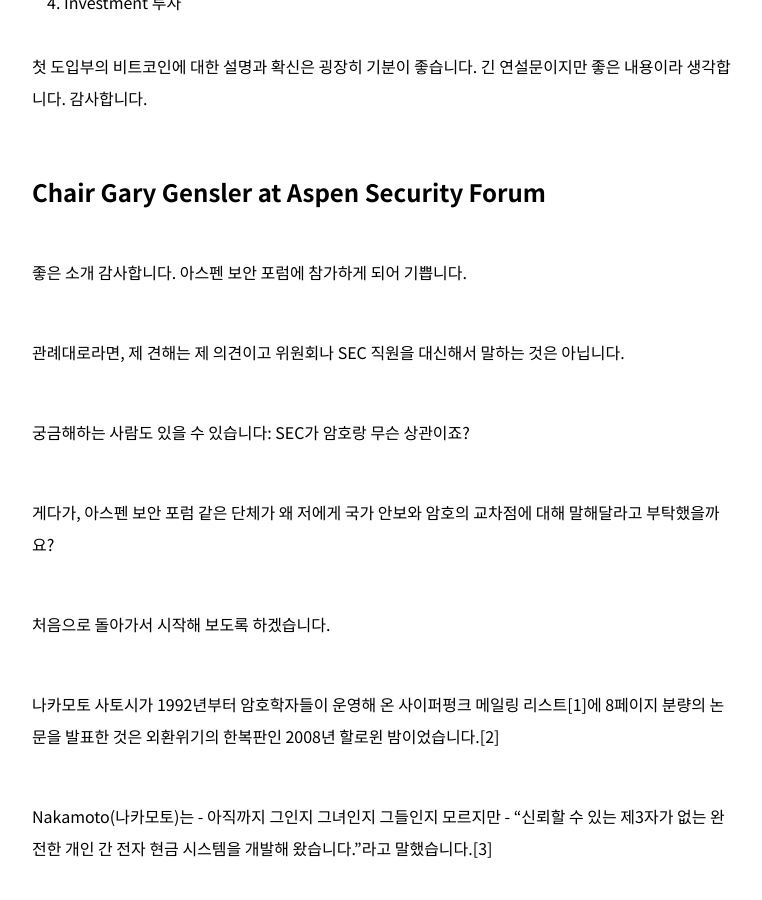
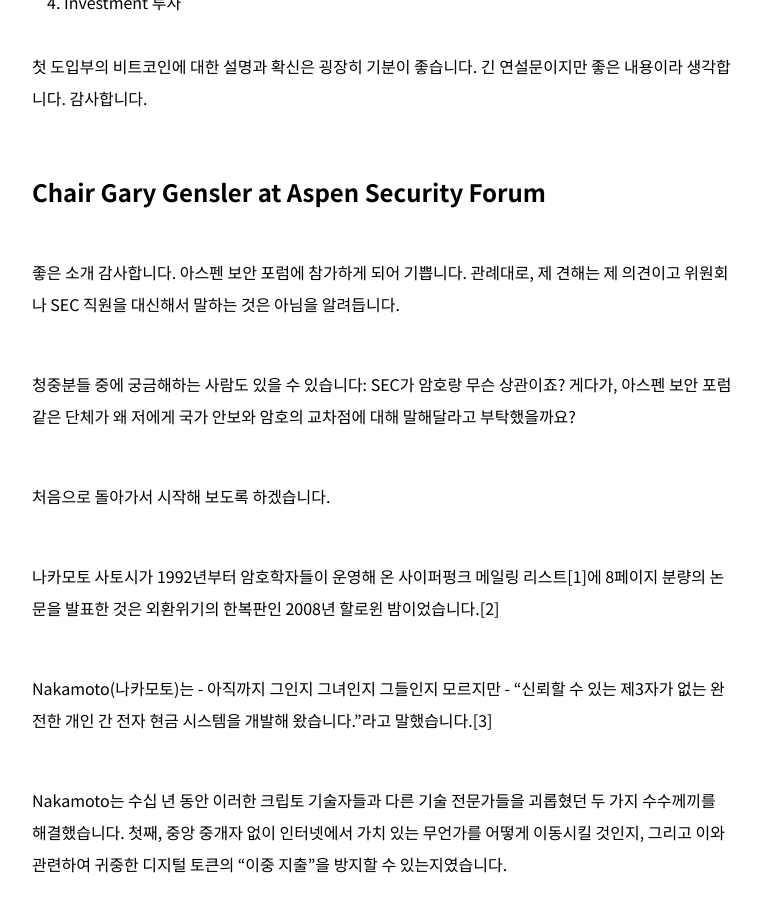
Before and after one commit to onebitco/onebitco.github.io, a Jekyll site: the page built from _posts/2021-08-03-겐슬러의장-Aspen-Security-포럼에서.md, in a window 1280 px wide and 900 px high, scrolled down 1182 px. Shown: the whole window, without its empty margins (258-1020 px from the left). Built offline with Jekyll 4.4.1, drawn with Linux system fonts in a browser that asks for light colours.

Commit message:
word change & paragraph

```diff
--- a/_posts/2021-08-03-겐슬러의장-Aspen-Security-포럼에서.md
+++ b/_posts/2021-08-03-겐슬러의장-Aspen-Security-포럼에서.md
@@ -25,13 +25,9 @@ tags: gensler, sec
 ## Chair Gary Gensler at Aspen Security Forum
 
 
-좋은 소개 감사합니다. 아스펜 보안 포럼에 참가하게 되어 기쁩니다.
+좋은 소개 감사합니다. 아스펜 보안 포럼에 참가하게 되어 기쁩니다.  관례대로, 제 견해는 제 의견이고 위원회나 SEC 직원을 대신해서 말하는 것은 아님을 알려듭니다.
 
-관례대로라면, 제 견해는 제 의견이고 위원회나 SEC 직원을 대신해서 말하는 것은 아닙니다.
-
-궁금해하는 사람도 있을 수 있습니다: SEC가 암호랑 무슨 상관이죠?
-
-게다가, 아스펜 보안 포럼 같은 단체가 왜 저에게 국가 안보와 암호의 교차점에 대해 말해달라고 부탁했을까요?
+청중분들 중에 궁금해하는 사람도 있을 수 있습니다: SEC가 암호랑 무슨 상관이죠?  게다가, 아스펜 보안 포럼 같은 단체가 왜 저에게 국가 안보와 암호의 교차점에 대해 말해달라고 부탁했을까요?
 
 처음으로 돌아가서 시작해 보도록 하겠습니다.
 
```
